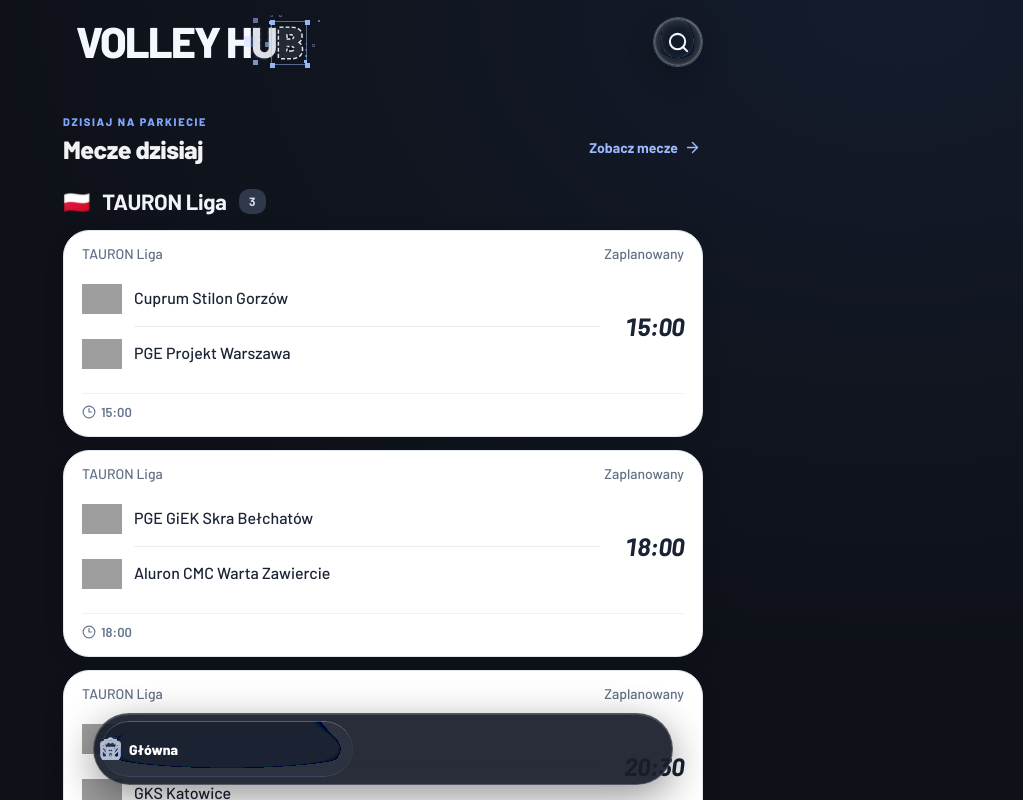
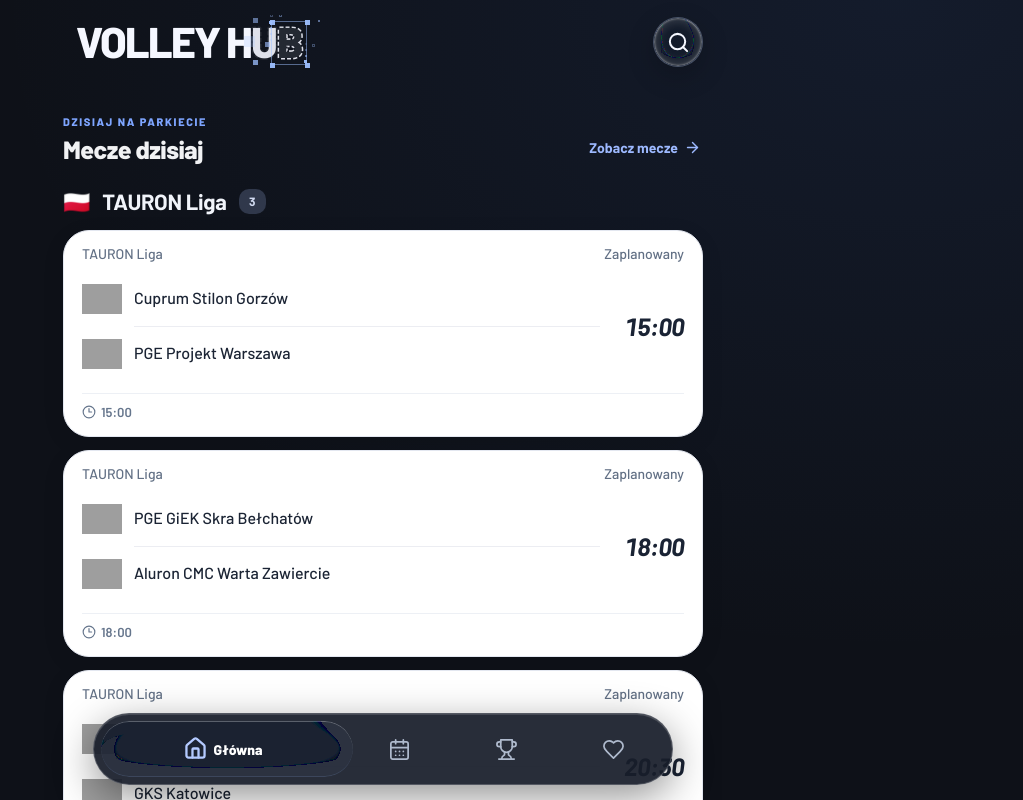
Before and after one commit to midasracing/Volley-hub, a React (Vite) app: page / in a window 1280 px wide. Shown: the top 800 px of the page, without its empty margins (257-1280 px from the left). Built offline with nearby package versions, Linux system fonts and the light colour scheme; grey boxes are pictures that could not be loaded.

Commit message:
fix(nav): animate flex grow, guaranteeing no overlap on narrow screens

```diff
--- a/src/components/BottomNav.css
+++ b/src/components/BottomNav.css
@@ -7,9 +7,9 @@
   border-radius:999px;background:rgba(24,30,42,.93);
   box-shadow:0 12px 40px rgba(0,0,0,.42),inset 0 1px 0 rgba(255,255,255,.14);
   animation:vh-nav-enter .38s cubic-bezier(.22,1,.36,1) both}
-.vh-nav-items{--vh-nav-gap:3px;position:relative;height:100%;width:100%;padding:7px}
-.vh-nav-item,.vh-nav-lens{position:absolute;top:7px;bottom:7px;left:0;min-width:0;
-  border-radius:999px;transform-origin:left center}
+.vh-nav-items{--vh-nav-gap:3px;position:relative;display:flex;gap:var(--vh-nav-gap);height:100%;width:100%;padding:7px}
+.vh-nav-lens{position:absolute;top:7px;bottom:7px;left:0;min-width:0;border-radius:999px}
+.vh-nav-item{position:relative;flex:1 1 0px;min-width:0;border-radius:999px}
 /* The moving indicator has one JS spring, not a competing CSS transition.
    Stretching and travel happen together on the compositor layer. */
 .vh-nav-lens{transform-origin:center center;transition:none;will-change:transform}
@@ -23,8 +23,7 @@
 .vh-nav-item{z-index:1;display:flex;align-items:center;justify-content:center;gap:0;
   padding:0 5px;border:0;background:transparent;color:#afbacd;white-space:nowrap;
   overflow:hidden;-webkit-tap-highlight-color:transparent;touch-action:manipulation;
-  transition:transform .48s cubic-bezier(.2,.85,.24,1),
-    width .48s cubic-bezier(.2,.85,.24,1),gap .25s ease,color .24s ease}
+  transition:flex-grow .42s cubic-bezier(.18,.78,.24,1),gap .25s ease,color .24s ease}
 .vh-nav-item>span{display:block;max-width:0;opacity:0;overflow:hidden;min-width:0;
   font-size:14px;font-weight:750;transform:translate3d(-4px,0,0);
   transition:max-width .25s ease,opacity .1s ease,transform .25s ease}
```
